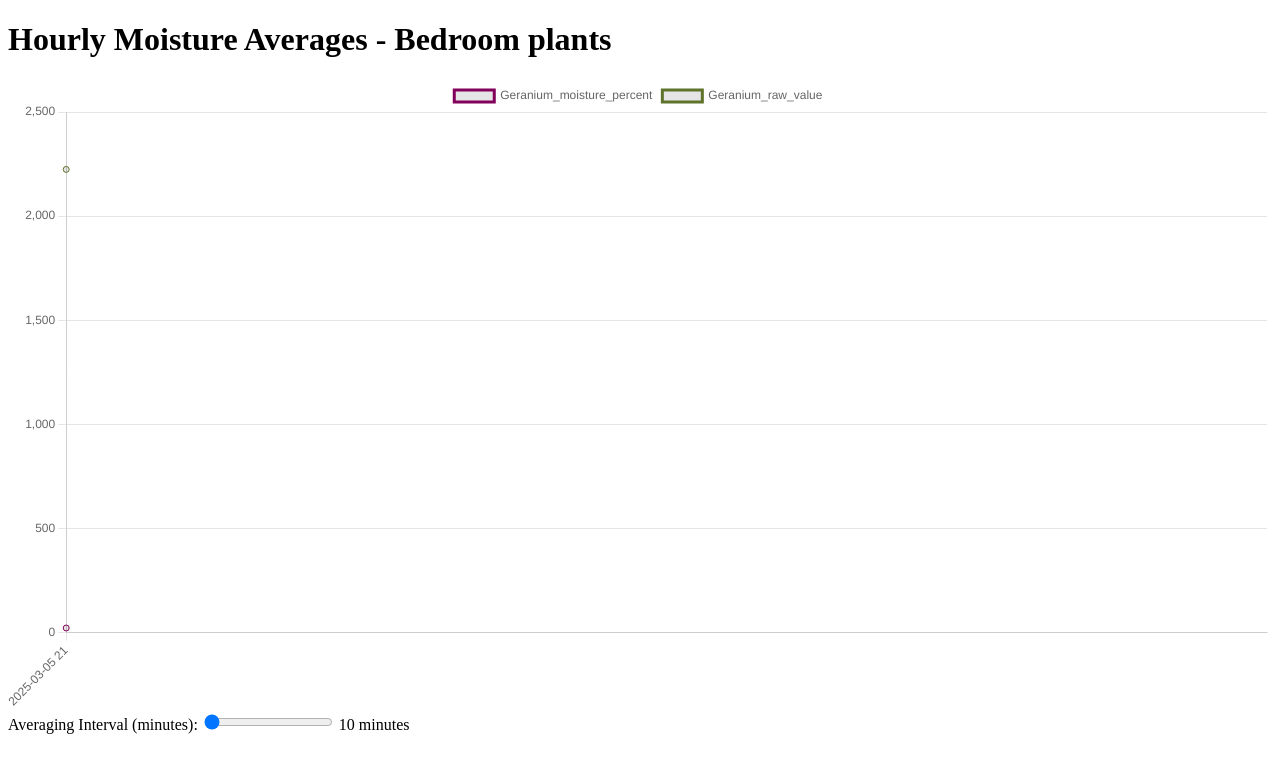
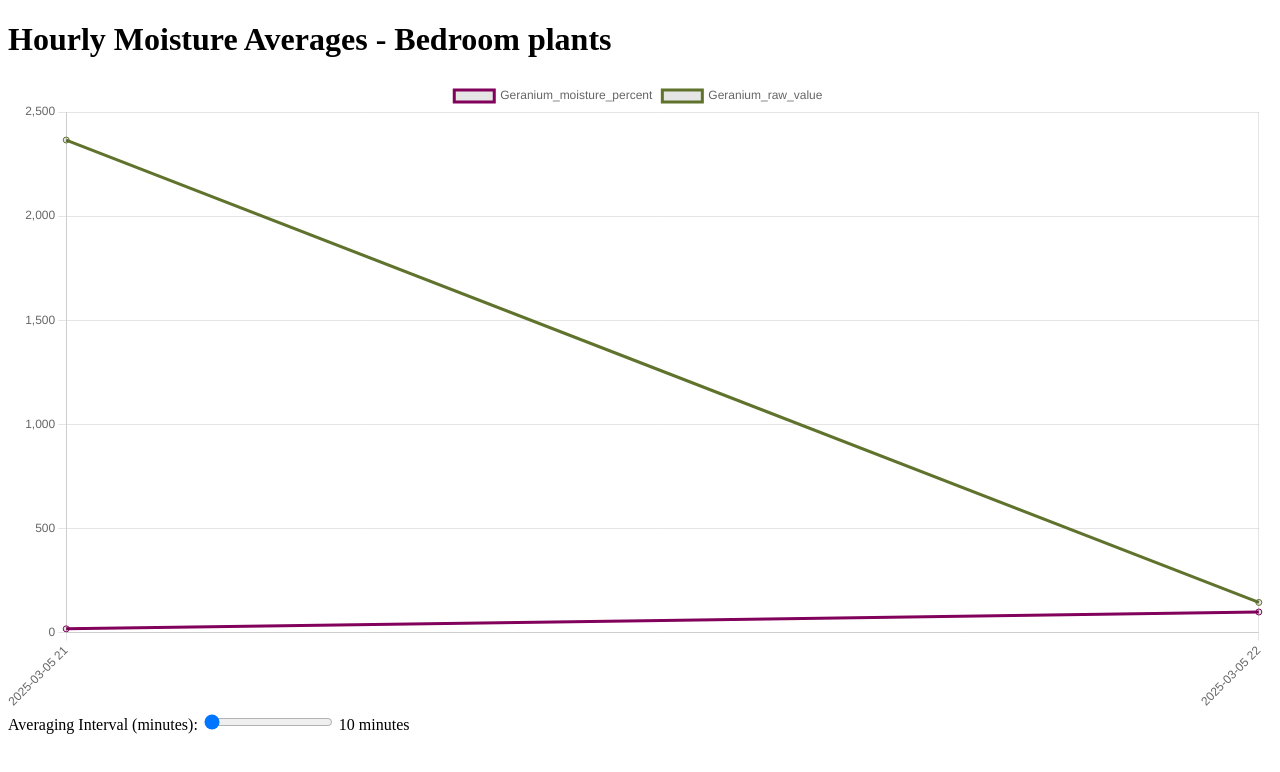
Before and after one commit to eskila/plant_moisture_data, a plain HTML site: page index_old.html in a window 1280 px wide. Drawn offline with nearby package versions, Linux system fonts and the light colour scheme.

Commit message:
title change of index, more data, updated config range.

```diff
--- a/bedroom_config.json
+++ b/bedroom_config.json
@@ -7,6 +7,6 @@
   ],
   "esp_ip": "192.168.1.189",
   "csv_path": "/Users/eskilandersen/plant_moisture_data/bedroom_plant_moisture_data.csv",
-  "dry_value": 2600,
-  "wet_value": 900
+  "dry_value": 3000,
+  "wet_value": 344
 }
--- a/bedroom_plant_moisture_data.csv
+++ b/bedroom_plant_moisture_data.csv
@@ -6,3 +6,74 @@ timestamp,Geranium_moisture_percent,Geranium_raw_value
 2025-03-05T21:31:00.652722,23.0,2209
 2025-03-05T21:32:01.164719,21.71,2231
 2025-03-05T21:33:00.753807,21.59,2233
+2025-03-05T21:34:01.269860,21.94,2227
+2025-03-05T21:35:00.877103,21.76,2230
+2025-03-05T21:36:01.387865,21.47,2235
+2025-03-05T21:37:01.381620,22.12,2224
+2025-03-05T21:38:00.902202,22.12,2224
+2025-03-05T21:39:01.905992,22.24,2222
+2025-03-05T21:40:01.420036,22.24,2222
+2025-03-05T21:41:01.327121,22.12,2224
+2025-03-05T21:42:01.311942,22.12,2224
+2025-03-05T21:43:01.214673,22.29,2221
+2025-03-05T21:44:00.728879,22.12,2224
+2025-03-05T21:45:01.252198,43.24,1865
+2025-03-05T21:46:01.236118,0.0,2901
+2025-03-05T21:47:00.749107,0.0,2835
+2025-03-05T21:48:01.265620,0.0,2783
+2025-03-05T21:49:00.858634,0.0,2745
+2025-03-05T21:50:01.373559,0.0,2685
+2025-03-05T21:51:00.971907,2.41,2559
+2025-03-05T21:52:01.495592,4.88,2517
+2025-03-05T21:52:40.198308,23.71,2502
+2025-03-05T21:53:01.098380,23.52,2506
+2025-03-05T21:54:01.076484,24.76,2480
+2025-03-05T21:55:00.613659,22.14,2535
+2025-03-05T22:02:28.179051,100.0,304
+2025-03-05T22:02:29.496214,100.0,0
+2025-03-05T22:02:30.333021,100.0,0
+2025-03-05T22:02:32.476662,99.19,431
+2025-03-05T22:03:00.759591,100.0,384
+2025-03-05T22:03:33.001465,100.0,0
+2025-03-05T22:03:34.231657,100.0,0
+2025-03-05T22:03:35.461018,100.0,402
+2025-03-05T22:03:36.396596,100.0,0
+2025-03-05T22:03:37.305375,100.0,48
+2025-03-05T22:03:38.617948,100.0,0
+2025-03-05T22:03:39.457771,100.0,0
+2025-03-05T22:03:40.375332,98.73,443
+2025-03-05T22:04:01.302428,100.0,0
+2025-03-05T22:04:11.392348,96.68,496
+2025-03-05T22:04:12.963457,100.0,1
+2025-03-05T22:04:14.475408,97.92,464
+2025-03-05T22:05:00.863239,100.0,0
+2025-03-05T22:05:20.833981,100.0,0
+2025-03-05T22:05:22.451214,95.8,471
+2025-03-05T22:05:23.597151,100.0,0
+2025-03-05T22:05:24.513205,100.0,0
+2025-03-05T22:05:25.436455,100.0,336
+2025-03-05T22:06:01.383513,94.28,511
+2025-03-05T22:07:01.299336,100.0,0
+2025-03-05T22:07:23.096062,100.0,16
+2025-03-05T22:08:01.276967,100.0,10
+2025-03-05T22:09:00.789617,100.0,0
+2025-03-05T22:10:01.332646,100.0,71
+2025-03-05T22:11:01.603382,100.0,0
+2025-03-05T22:12:01.505779,100.0,0
+2025-03-05T22:13:01.030956,100.0,0
+2025-03-05T22:14:01.027716,100.0,0
+2025-03-05T22:15:00.544693,100.0,0
+2025-03-05T22:16:01.366408,87.07,562
+2025-03-05T22:17:01.275859,86.57,576
+2025-03-05T22:18:01.262266,100.0,0
+2025-03-05T22:19:00.803929,100.0,192
+2025-03-05T22:20:01.994191,100.0,0
+2025-03-05T22:21:00.609522,100.0,0
+2025-03-05T22:22:01.141409,94.96,341
+2025-03-05T22:23:01.092571,100.0,0
+2025-03-05T22:24:00.919935,100.0,7
+2025-03-05T22:25:01.437848,100.0,0
+2025-03-05T22:26:01.364841,98.68,379
+2025-03-05T22:27:01.327805,100.0,222
+2025-03-05T22:28:00.843904,100.0,0
+2025-03-05T22:30:01.265440,100.0,287
```
Also changed, not shown: index.html (+2 -2 lines).
